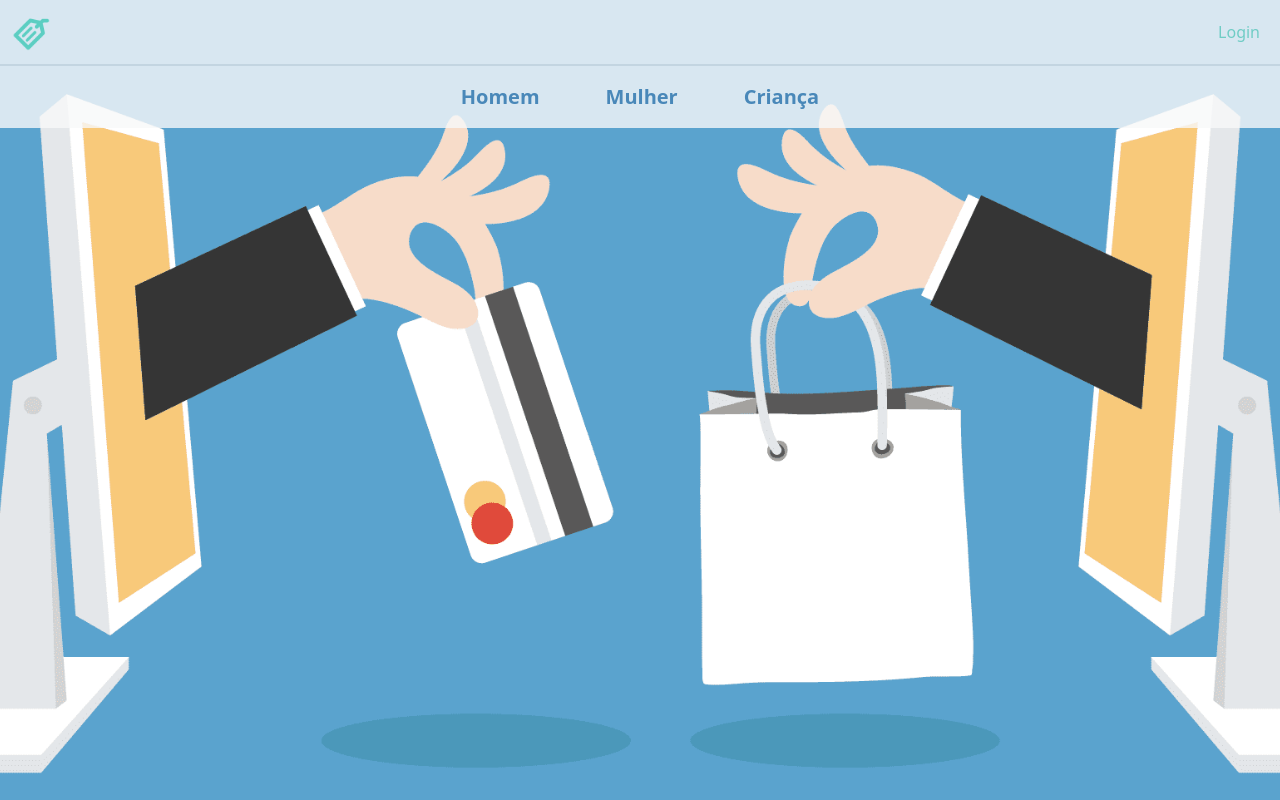
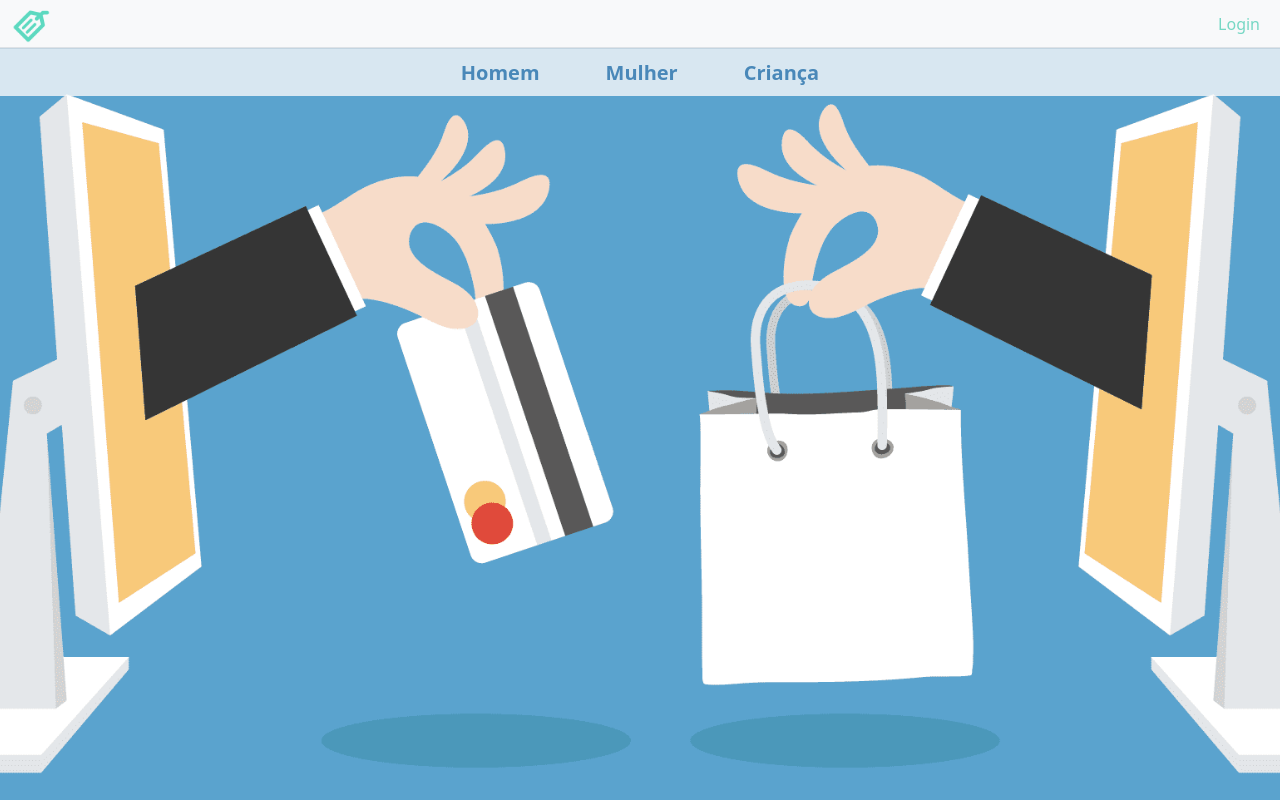
Before and after one commit to AndreRoque1/personalProject, a Django app: page / in a window 1280 px wide. Run offline with Django 3.2, Linux system fonts and the light colour scheme; some libraries are stand-ins or nearby versions.

Commit message:
upgrades

```diff
--- a/mainPage/templates/index.html
+++ b/mainPage/templates/index.html
@@ -11,6 +11,10 @@
 <link rel="stylesheet" href="https://cdnjs.cloudflare.com/ajax/libs/font-awesome/4.7.0/css/font-awesome.min.css">
 
 <style>
+
+    .navbar {
+      height: 48px;
+    }
 
     .center {
     display: block;
@@ -43,26 +47,31 @@
     position: relative;
     }
 
+    .navbar-default.nav-top ul {
+    display: inline-block;
+    float: right;
+    }
+
 </style>
-
 {% endblock %}
 
 {% block body_content %}
 <div class="bg-img">
     <!-- Navigation -->
-    <nav class="navbar navbar-expand-lg navbar-dark bg-light static-top navbar-collapse border-bottom" style="opacity: 80%">
+    <nav class="navbar navbar-expand-lg navbar-dark bg-light static-top navbar-collapse border-bottom"
+         style="z-index: 999">
         <div class="container-fluid">
             <a class="navbar-brand" style="margin-right: 50px;" href="#">
                 <img src='{% static "reusableLogo.png" %}' width="38" height="38">
             </a>
-            <div class="collapse navbar-collapse" id="navbarSupportedContent">
             <ul class="navbar-nav ms-auto">
                 {% if session %}
                 <li class="nav-item">
                     <a class="nav-link" style="color: black">Olá {{session.userinfo.nickname}}</a>
                 </li>
                 <li class="nav-item dropdown" style="padding-left: 10px;">
-                        <a class="nav-link fa fa-bell-o" style="font-size:22px;; color: black" id="notification" role="button"
+                    <a class="nav-link fa fa-bell-o" style="font-size:22px;; color: black" id="notification"
+                       role="button"
                        data-bs-toggle="dropdown"></a>
                     <ul class="dropdown-menu dropdown-menu-end" style="text-align: center"
                         aria-labelledby="message">
@@ -77,7 +86,8 @@
                     </ul>
                 </li>
                 <li class="nav-item dropdown" style="padding-left: 10px;">
-                        <a class="nav-link fa fa-envelope-o" style="font-size:22px; color: black" id="message" role="button"
+                    <a class="nav-link fa fa-envelope-o" style="font-size:22px; color: black" id="message"
+                       role="button"
                        data-bs-toggle="dropdown"></a>
                     <ul class="dropdown-menu dropdown-menu-end" style="text-align: center"
                         aria-labelledby="message">
@@ -96,8 +106,9 @@
                         Vender agora
                     </a>
                 </li>
-                    <li class="nav-item dropdown" style="padding-left: 25px; padding-right: 15px;">
-                        <a class="nav-link fa fa-bars" style="color: black; font-size: 25px;" href="#" id="navbarDropdown" role="button"
+                <li class="nav-item dropdown" style="padding-left: 25px; padding-right: 15px">
+                    <a class="nav-link fa fa-bars" style="color: black; font-size: 25px;" href="#"
+                       id="navbarDropdown" role="button"
                        data-bs-toggle="dropdown" aria-expanded="false">
                     </a>
                     <ul class="dropdown-menu dropdown-menu-end" aria-labelledby="navbarDropdown">
@@ -115,24 +126,24 @@
                 {% endif %}
             </ul>
         </div>
-        </div>
     </nav>
     <nav class="navbar navbar-expand-lg navbar-dark bg-light static-top navbar-collapse border-top"
          style="opacity: 80%">
         <div class="container-fluid">
-            <div class="collapse navbar-collapse" id="navbarSupportedContent">
             <ul class="navbar-nav mx-auto">
                 <li class="nav-item">
-                        <a class="nav-link" href="{% url 'mainPage:login' %}" style="color: #4682B4; font-size: 20px"><b>Homem</b></a>
+                    <a class="nav-link" href="{% url 'mainPage:login' %}"
+                       style="color: #4682B4; font-size: 20px"><b>Homem</b></a>
                 </li>
                 <li class="nav-item" style="padding-left: 50px;">
-                        <a class="nav-link" href="{% url 'mainPage:login' %}" style="color: #4682B4; font-size: 20px"><b>Mulher</b></a>
+                    <a class="nav-link" href="{% url 'mainPage:login' %}"
+                       style="color: #4682B4; font-size: 20px"><b>Mulher</b></a>
                 </li>
                 <li class="nav-item" style="padding-left: 50px;">
-                        <a class="nav-link" href="{% url 'mainPage:login' %}" style="color: #4682B4; font-size: 20px"><b>Criança</b></a>
+                    <a class="nav-link" href="{% url 'mainPage:login' %}"
+                       style="color: #4682B4; font-size: 20px"><b>Criança</b></a>
                 </li>
             </ul>
-            </div>
         </div>
     </nav>
 </div>
@@ -148,7 +159,5 @@
         });
     }
 
-
-
 </script>
 {% endblock %}
--- a/mainPage/views.py
+++ b/mainPage/views.py
@@ -76,15 +76,3 @@ def login(request):
 
 def signup(request):
     return render(request, 'signup.html')
-
-oauth = OAuth()
-
-oauth.register(
-    "auth0",
-    client_id=settings.AUTH0_CLIENT_ID,
-    client_secret=settings.AUTH0_CLIENT_SECRET,
-    client_kwargs={
-        "scope": "openid profile email",
-    },
-    server_metadata_url=f"https://{settings.AUTH0_DOMAIN}/.well-known/openid-configuration",
-)
--- a/produtos/templates/venderProdutos.html
+++ b/produtos/templates/venderProdutos.html
@@ -5,6 +5,6 @@
     <title>Title</title>
 </head>
 <body>
-  <p>Hello World</p>
+  <p>Under Construction</p>
 </body>
 </html>
```
Also changed, not shown: db.sqlite3. Lines whose indentation alone changed are shown as unchanged.
